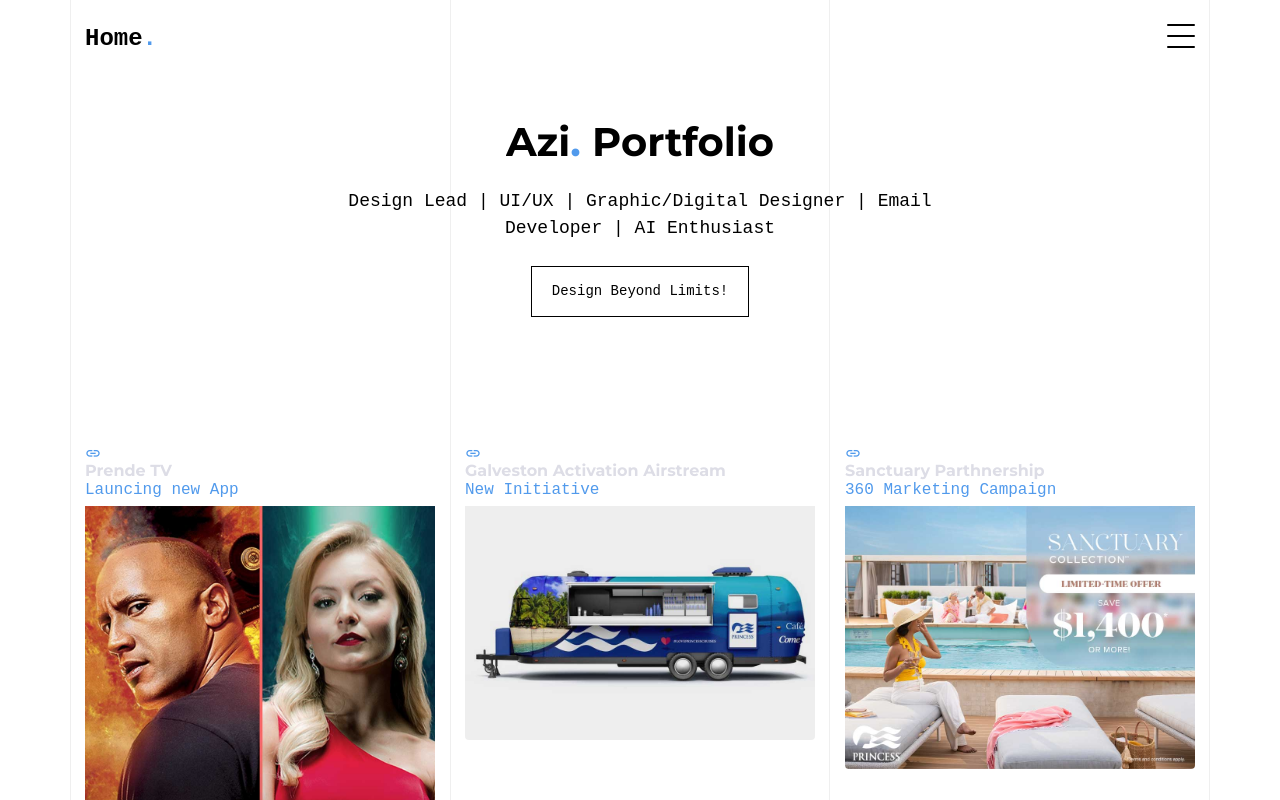
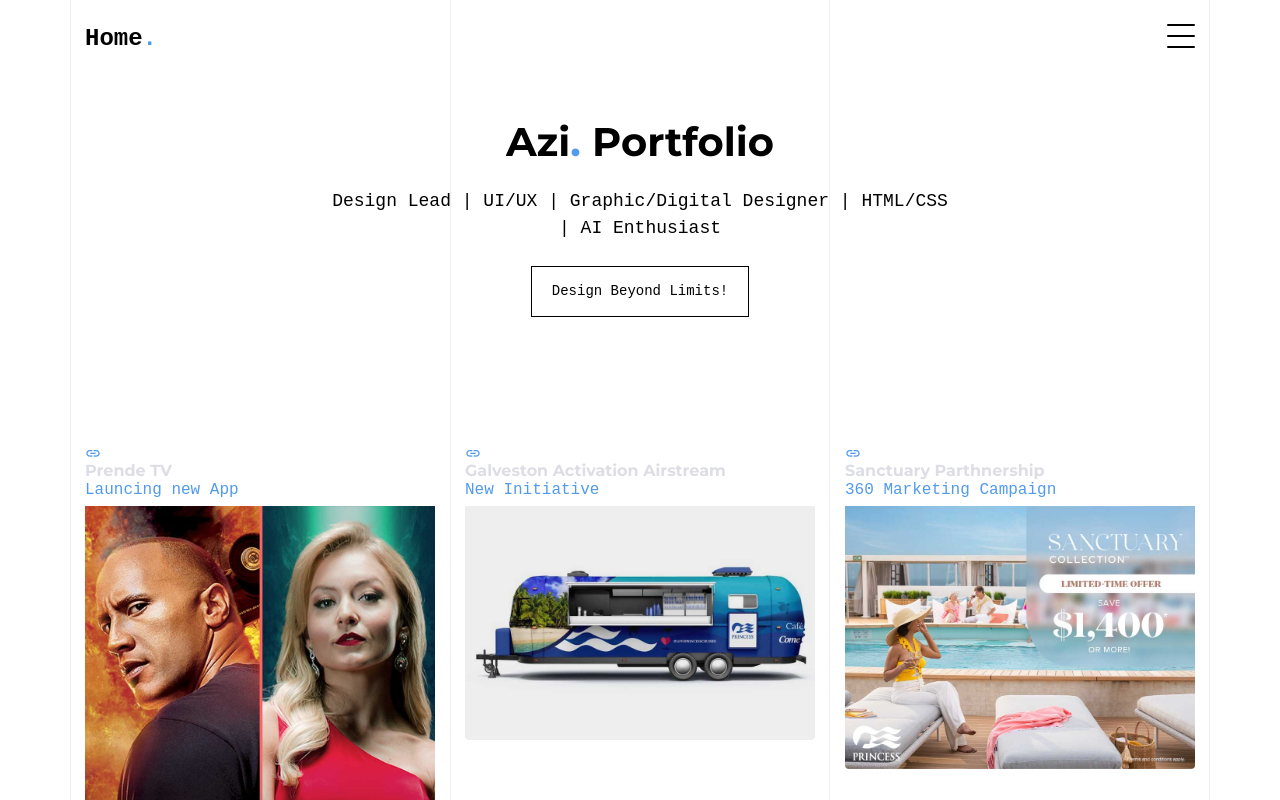
Before and after one commit to Azi88888/my-website, a plain HTML site: page index.html in a window 1280 px wide. Shown: the top 800 px of the page. Drawn offline with Linux system fonts and the light colour scheme; files whose address does not match are found by name; a web font is replaced by a local one.

Commit message:
Update index.html

```diff
--- a/index.html
+++ b/index.html
@@ -94,7 +94,7 @@
         <div class="col-md-7">
           <h1 class="heading gsap-reveal-hero mb-3"><strong>Azi<span class="text-primary">.</span> Portfolio</strong></h1>
           <h2 class="subheading gsap-reveal-hero mb-4">
-            Design Lead | UI/UX | Graphic/Digital Designer | Email Developer | AI Enthusiast
+            Design Lead | UI/UX | Graphic/Digital Designer | HTML/CSS | AI Enthusiast
           </h2>
           <p class="gsap-reveal-hero"><a href="#contact-section" target="_blank" class="btn btn-outline-black">Design Beyond Limits!</a></p>
         </div>
@@ -303,7 +303,7 @@
           <div class="col-lg-7 mx-auto text-center author-wrap">
             <img src="images/person_1.jpg" alt="Image" class="img-fluid rounded-circle mb-3">
             <h3 class="text-black h5 font-weight-bold mb-2 gsap-reveal-hero">Azi Bode</h3>
-            <p class="gsap-reveal-hero">Design Lead | UI/UX | Graphic/Digital Designer | Email Developer | AI Enthusiast</p>
+            <p class="gsap-reveal-hero">Design Lead | UI/UX | Graphic/Digital Designer | HTML/CSS | AI Enthusiast</p>
           </div>
         </div>
 
```
